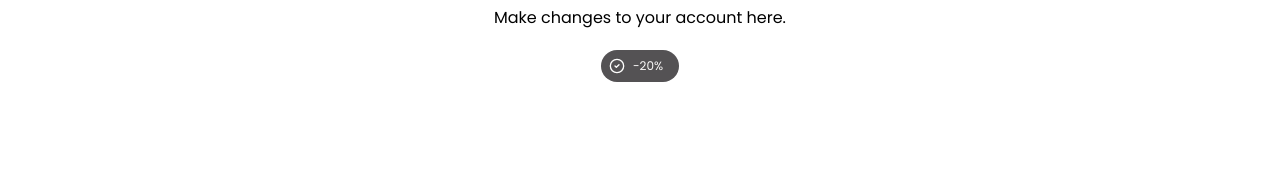
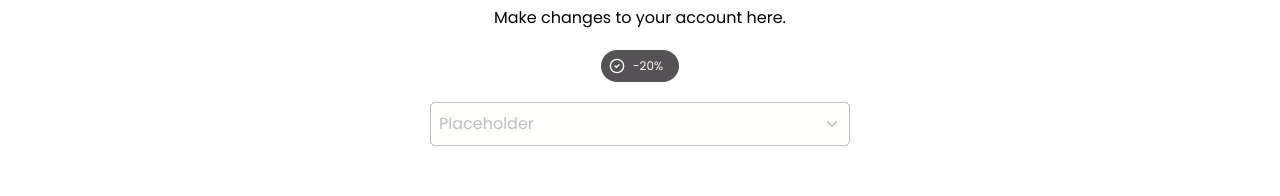
Before and after one commit to EASY-ORDER-IZ/easyorder-frontend, a React (Vite) app: page /signin in a window 1280 px wide. Shown: the part 893-1089 px from the top of the page. Built offline with nearby package versions, Linux system fonts and the light colour scheme.

Commit message:
feat(dropdownmenu): applied the styles depending on design system

```diff
--- a/src/components/ui/dropdown-menu.tsx
+++ b/src/components/ui/dropdown-menu.tsx
@@ -1,6 +1,6 @@
 import * as React from 'react';
 import * as DropdownMenuPrimitive from '@radix-ui/react-dropdown-menu';
-import { CheckIcon, ChevronRightIcon, CircleIcon } from 'lucide-react';
+import { CheckIcon, ChevronDown, ChevronRightIcon, CircleIcon } from 'lucide-react';
 
 import { cn } from '@/lib/utils';
 
@@ -17,7 +17,16 @@ function DropdownMenuPortal({
 function DropdownMenuTrigger({
   ...props
 }: React.ComponentProps<typeof DropdownMenuPrimitive.Trigger>) {
-  return <DropdownMenuPrimitive.Trigger data-slot="dropdown-menu-trigger" {...props} />;
+  return (
+    <DropdownMenuPrimitive.Trigger
+      className="button-text text-text-disabled data-[state=open]:border-status-action border-text-disabled hover:border-text-secondary bg-background flex w-full items-center justify-between rounded-sm border p-2"
+      data-slot="dropdown-menu-trigger"
+      {...props}
+    >
+      Placeholder
+      <ChevronDown size={18} className="text-text-disabled" />
+    </DropdownMenuPrimitive.Trigger>
+  );
 }
 
 function DropdownMenuContent({
@@ -31,7 +40,7 @@ function DropdownMenuContent({
         data-slot="dropdown-menu-content"
         sideOffset={sideOffset}
         className={cn(
-          'bg-popover text-popover-foreground data-[state=open]:animate-in data-[state=closed]:animate-out data-[state=closed]:fade-out-0 data-[state=open]:fade-in-0 data-[state=closed]:zoom-out-95 data-[state=open]:zoom-in-95 data-[side=bottom]:slide-in-from-top-2 data-[side=left]:slide-in-from-right-2 data-[side=right]:slide-in-from-left-2 data-[side=top]:slide-in-from-bottom-2 z-50 max-h-(--radix-dropdown-menu-content-available-height) min-w-[8rem] origin-(--radix-dropdown-menu-content-transform-origin) overflow-x-hidden overflow-y-auto rounded-md border p-1 shadow-md',
+          'bg-background data-[state=open]:animate-in data-[state=closed]:animate-out data-[state=closed]:fade-out-0 data-[state=open]:fade-in-0 data-[state=closed]:zoom-out-95 data-[state=open]:zoom-in-95 data-[side=bottom]:slide-in-from-top-2 data-[side=left]:slide-in-from-right-2 data-[side=right]:slide-in-from-left-2 data-[side=top]:slide-in-from-bottom-2 custom-shadow z-50 flex w-full min-w-[var(--radix-dropdown-menu-trigger-width)] flex-col gap-1.5 overflow-x-hidden overflow-y-auto rounded-sm p-2',
           className,
         )}
         {...props}
@@ -59,7 +68,7 @@ function DropdownMenuItem({
       data-inset={inset}
       data-variant={variant}
       className={cn(
-        "focus:bg-accent focus:text-accent-foreground data-[variant=destructive]:text-destructive data-[variant=destructive]:focus:bg-destructive/10 dark:data-[variant=destructive]:focus:bg-destructive/20 data-[variant=destructive]:focus:text-destructive data-[variant=destructive]:*:[svg]:!text-destructive [&_svg:not([class*='text-'])]:text-muted-foreground relative flex cursor-default items-center gap-2 rounded-sm px-2 py-1.5 text-sm outline-hidden select-none data-[disabled]:pointer-events-none data-[disabled]:opacity-50 data-[inset]:pl-8 [&_svg]:pointer-events-none [&_svg]:shrink-0 [&_svg:not([class*='size-'])]:size-4",
+        'bg-background hover:outline-accent-primary hover:text-background hover:bg-accent-primary button-text cursor-pointer rounded-sm p-1 pr-3',
         className,
       )}
       {...props}
@@ -134,7 +143,10 @@ function DropdownMenuLabel({
     <DropdownMenuPrimitive.Label
       data-slot="dropdown-menu-label"
       data-inset={inset}
-      className={cn('px-2 py-1.5 text-sm font-medium data-[inset]:pl-8', className)}
+      className={cn(
+        'text- text-text-disabled leading-leading-md pt-2 pr-2 pl-1 font-medium',
+        className,
+      )}
       {...props}
     />
   );
@@ -147,7 +159,7 @@ function DropdownMenuSeparator({
   return (
     <DropdownMenuPrimitive.Separator
       data-slot="dropdown-menu-separator"
-      className={cn('bg-border -mx-1 my-1 h-px', className)}
+      className={cn('', className)}
       {...props}
     />
   );
--- a/src/pages/SignInPage.tsx
+++ b/src/pages/SignInPage.tsx
@@ -4,6 +4,13 @@ import { Spinner } from '@/components/ui/spinner';
 import { ChevronRight, Lock } from 'lucide-react';
 import { Tabs, TabsContent, TabsList, TabsTrigger } from '@/components/ui/tabs';
 import { Badge } from '@/components/ui/badge';
+import {
+  DropdownMenu,
+  DropdownMenuContent,
+  DropdownMenuItem,
+  DropdownMenuLabel,
+  DropdownMenuTrigger,
+} from '@/components/ui/dropdown-menu';
 const SignInPage = () => {
   return (
     <div className="flex flex-col items-center justify-center gap-5">
@@ -29,6 +36,16 @@ const SignInPage = () => {
       <Badge prefixIcon={true} variant="secondary">
         -20%
       </Badge>
+      <DropdownMenu>
+        <DropdownMenuTrigger />
+        <DropdownMenuContent>
+          <DropdownMenuLabel>Suggestions</DropdownMenuLabel>
+          <DropdownMenuItem>Placeholder option 01</DropdownMenuItem>
+          <DropdownMenuItem>Placeholder option 01</DropdownMenuItem>
+          <DropdownMenuItem>Placeholder option 01</DropdownMenuItem>
+          <DropdownMenuItem>Placeholder option 01</DropdownMenuItem>
+        </DropdownMenuContent>
+      </DropdownMenu>
     </div>
   );
 };
--- a/src/styles/theme.css
+++ b/src/styles/theme.css
@@ -8,8 +8,9 @@
   --radius-md: 1rem; /* 16px */
   --radius-lg: 3.75rem; /* 60px */
   --radius-full: 9999px; /* Full */
-  --text-xs: 0.75rem;
   --text-sm: 0.75rem; /*16px*/
+  --text-label: 0.875rem;
+  --text-leading-md: 1.313rem;
   --text-md: 1.125rem; /*18px*/
   --text-title: 3rem /* 48px */;
 
```
